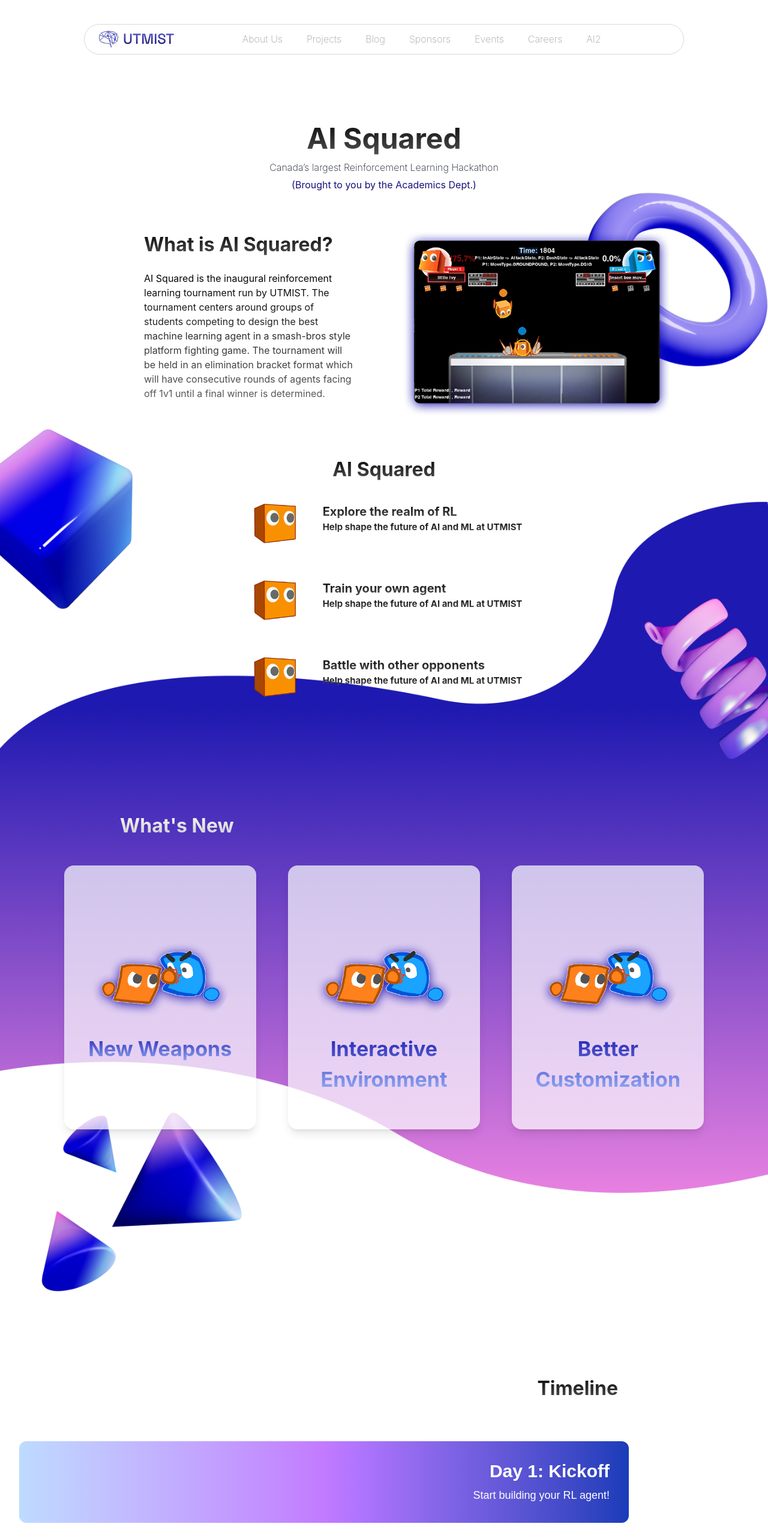
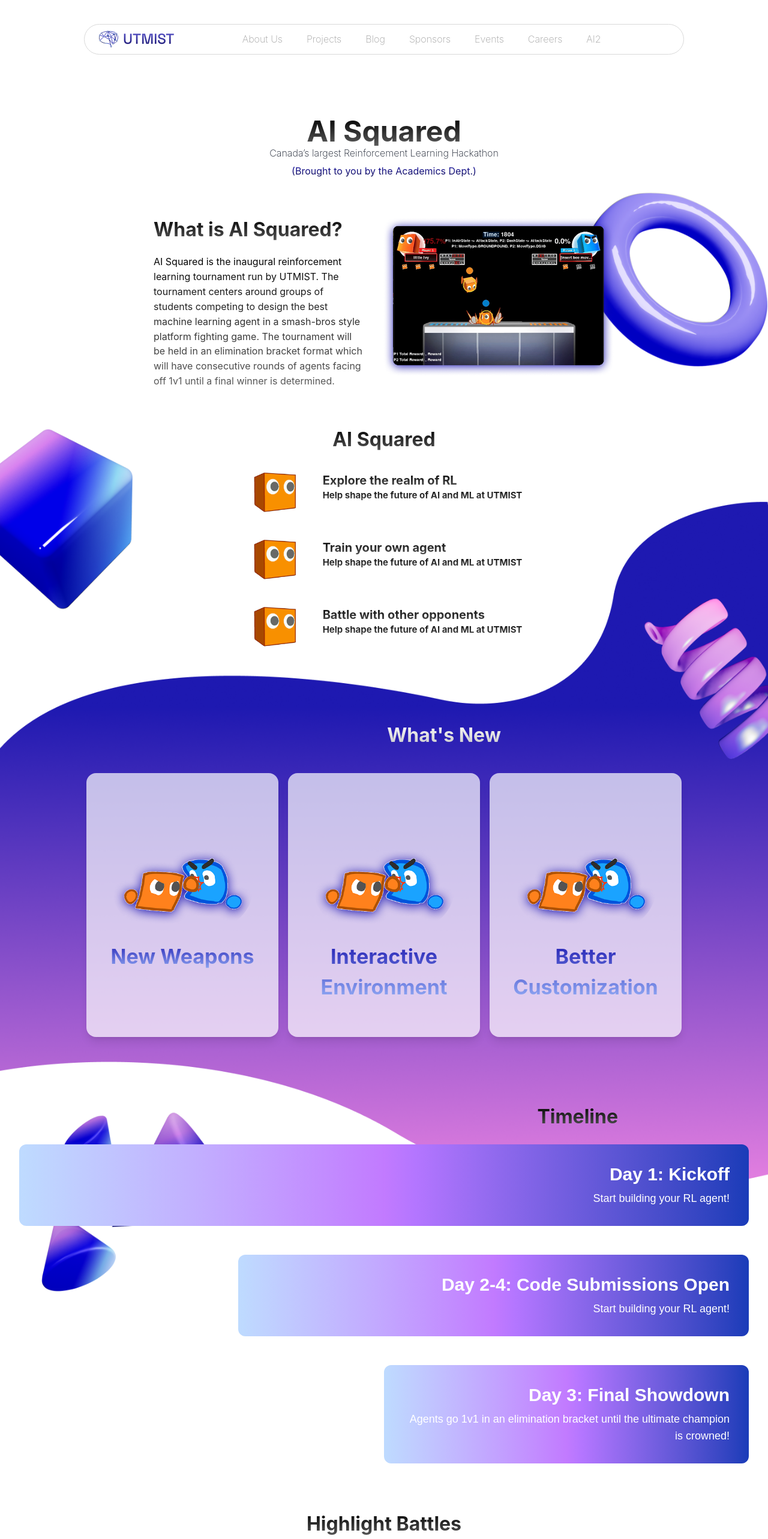
Before and after one commit to UTMIST/UTMIST, a Next.js app in the folder client/: page /ai2 in a window 1280 px wide. Shown: the top 2566 px of the page at 60% size. Built offline with nearby package versions, Linux system fonts and the light colour scheme.

Commit message:
Added adjustments for increased mobile responsiveness

```diff
--- a/client/src/app/ai2/page.tsx
+++ b/client/src/app/ai2/page.tsx
@@ -60,104 +60,112 @@ const specialThanks = [
   },
 ];
 
+// ...imports and data...
+
 export default function AI2Page() {
   const [searchTerm, setSearchTerm] = useState("");
 
   return (
     <main>
       <div className="bg">
-      <div className="hero-section">
-        <h2 className="hero-title">AI Squared</h2>
-        <p className="hero-subtitle">
+        {/* HERO */}
+        <div className="hero-section px-4 py-8 md:py-16">
+          <h2 className="hero-title text-3xl md:text-5xl">AI Squared</h2>
+          <p className="hero-subtitle text-base md:text-lg">
             Canada’s largest Reinforcement Learning Hackathon
           </p>
-        <p className="hero-subtitle-gradient">(Brought to you by the Academics Dept.)</p>
+          <p className="hero-subtitle-gradient text-base md:text-lg">
+            (Brought to you by the Academics Dept.)
+          </p>
         </div>
-      <section className="intro-section">
-        <div className="intro-section-left">
-          <h2 className="intro-section-title">What is AI Squared?</h2>
-          <p className="intro-section-description">
+
+        {/* INTRO */}
+        <section className="intro-section flex flex-col md:flex-row items-center md:items-start gap-8 max-w-4xl mx-auto px-4">
+          <div className="intro-section-left w-full md:w-1/2">
+            <h2 className="intro-section-title text-xl md:text-2xl text-center md:text-left mb-2">What is AI Squared?</h2>
+            <p className="intro-section-description text-base md:text-lg text-center md:text-left">
               AI Squared is the inaugural reinforcement learning tournament run by UTMIST. The tournament centers around groups of students competing to design the best machine learning agent in a smash-bros style platform fighting game.
               The tournament will be held in an elimination bracket format which will have consecutive rounds of agents facing off 1v1 until a final winner is determined.
             </p>
           </div>
-        <div className="intro-section-right">
+          <div className="intro-section-right w-full md:w-1/2 flex justify-center">
             <img
               src={ai2_demo.src}
-          alt={"AI2 Demo"}
-          // className="rounded-2xl"
-          className="w-120 ml-20"
+              alt="AI2 Demo"
+              className="w-full max-w-xs md:max-w-md rounded-2xl"
             />
           </div>
         </section>
-      <section className="how-it-works-section">
-        <h2 className="how-it-works-title">AI Squared</h2>
-      <div className="flex items-center mb-8">
-        <img src={cube.src} alt="Cube" className="w-24 h-24 mr-8" />
-        <div>
-          <h3 className="how-it-works-h1">Explore the realm of RL</h3>
-          <p className="how-it-works-p">Help shape the future of AI and ML at UTMIST</p>
+
+        {/* HOW IT WORKS */}
+        <section className="how-it-works-section px-4 py-8">
+          <h2 className="how-it-works-title text-xl md:text-2xl mb-6 text-center">AI Squared</h2>
+          <div className="space-y-8">
+            {[ // Example for 3 steps
+              { title: "Explore the realm of RL", desc: "Help shape the future of AI and ML at UTMIST" },
+              { title: "Train your own agent", desc: "Help shape the future of AI and ML at UTMIST" },
+              { title: "Battle with other opponents", desc: "Help shape the future of AI and ML at UTMIST" },
+            ].map((step, idx) => (
+              <div key={idx} className="flex flex-col md:flex-row items-center mb-4">
+                <img src={cube.src} alt="Cube" className="w-20 h-20 md:w-24 md:h-24 mb-2 md:mb-0 md:mr-8" />
+                <div className="text-center md:text-left">
+                  <h3 className="how-it-works-h1 text-lg md:text-xl">{step.title}</h3>
+                  <p className="how-it-works-p text-base">{step.desc}</p>
                 </div>
               </div>
-      <div className="flex items-center mb-8">
-        <img src={cube.src} alt="Cube" className="w-24 h-24 mr-8" />
-        <div>
-          <h3 className="how-it-works-h1">Train your own agent</h3>
-          <p className="how-it-works-p">Help shape the future of AI and ML at UTMIST</p>
-        </div>
-      </div>
-      <div className="flex items-center">
-        <img src={cube.src} alt="Cube" className="w-24 h-24 mr-8" />
-        <div>
-          <h3 className="how-it-works-h1">Battle with other opponents</h3>
-          <p className="how-it-works-p">Help shape the future of AI and ML at UTMIST</p>
-        </div>
+            ))}
           </div>
         </section>
-    <section className="mt-30">
-      <h2 className="whats-new-title">What's New</h2>
-      <div className="grid grid-cols-1 md:grid-cols-3 gap-40 p-8 bg-gradient-to-b min-h-screen max-w-5xl mx-auto justify-items-center">
+
+        {/* WHAT'S NEW */}
+        <section className="mt-10">
+          <h2 className="whats-new-title text-xl md:text-2xl text-center mb-6">What's New</h2>
+          <div className="grid grid-cols-1 md:grid-cols-3 gap-8 md:gap-12 p-4 md:p-8 bg-gradient-to-b min-h-[50vh] max-w-5xl mx-auto justify-items-center">
             <AI2Card title="New Weapons" description="Exciting new weapons to try!" image={faces.src} />
             <AI2Card title="Interactive Environment" description="Engage with dynamic environments!" image={faces.src} />
             <AI2Card title="Better Customization" description="Personalize your agent like never before!" image={faces.src} />
           </div>
         </section>
-    <section className="py-20">
-      <h2 className="timeline-section-title">Timeline</h2>
-      <div className="flex flex-col gap-12 items-end justify-end px-8 py-16 mr-50">
-        <div className="w-[100%] rounded-xl bg-gradient-to-r from-blue-200 via-purple-400 to-blue-800 p-8">
-          <div className="text-3xl font-bold text-white text-right mb-2">Day 1: Kickoff</div>
-          <div className="text-lg text-white text-right">Start building your RL agent!</div>
+
+        {/* TIMELINE */}
+        <section className="py-10 md:py-20">
+          <h2 className="timeline-section-title text-xl md:text-2xl text-center md:text-right mb-6">Timeline</h2>
+          <div className="flex flex-col gap-8 md:gap-12 items-end justify-end px-4 md:px-8">
+            <div className="w-full md:w-[100%] rounded-xl bg-gradient-to-r from-blue-200 via-purple-400 to-blue-800 p-4 md:p-8">
+              <div className="text-xl md:text-3xl font-bold text-white text-right mb-2">Day 1: Kickoff</div>
+              <div className="text-base md:text-lg text-white text-right">Start building your RL agent!</div>
             </div>
-        <div className="w-[70%] rounded-xl bg-gradient-to-r from-blue-200 via-purple-400 to-blue-800 p-8">
-          <div className="text-3xl font-bold text-white text-right mb-2">Day 2-4: Code Submissions Open</div>
-          <div className="text-lg text-white text-right">Start building your RL agent!</div>
+            <div className="w-full md:w-[70%] rounded-xl bg-gradient-to-r from-blue-200 via-purple-400 to-blue-800 p-4 md:p-8">
+              <div className="text-xl md:text-3xl font-bold text-white text-right mb-2">Day 2-4: Code Submissions Open</div>
+              <div className="text-base md:text-lg text-white text-right">Start building your RL agent!</div>
             </div>
-        <div className="w-[50%] rounded-xl bg-gradient-to-r from-blue-200 via-purple-400 to-blue-800 p-8">
-          <div className="text-3xl font-bold text-white text-right mb-2">Day 1: Kickoff</div>
-          <div className="text-lg text-white text-right">Start building your RL agent!</div>
+            <div className="w-full md:w-[50%] rounded-xl bg-gradient-to-r from-blue-200 via-purple-400 to-blue-800 p-4 md:p-8">
+              <div className="text-xl md:text-3xl font-bold text-white text-right mb-2">Day 3: Final Showdown</div>
+              <div className="text-base md:text-lg text-white text-right">Agents go 1v1 in an elimination bracket until the ultimate champion is crowned!</div>
             </div>
           </div>
         </section>
+
+        {/* HIGHLIGHT BATTLES */}
         <section>
-      <h2 className="highlight-battles-title">Highlight Battles</h2>
-      <div className="flex flex-col items-center justify-center px-8 mb-20">
+          <h2 className="highlight-battles-title text-xl md:text-2xl text-center mb-6">Highlight Battles</h2>
+          <div className="flex flex-col items-center justify-center px-4 md:px-8 mb-10 md:mb-20">
             <Slider>
               {slides.map((i, s) => (
-            <img src={i} key={s} />
+                <img src={i} key={s} className="w-full max-w-xs md:max-w-lg rounded-xl ml-[160px]" />
               ))}
             </Slider>
           </div>
         </section>
-    <section className="">
-      <div className="flex flex-col md:flex-row items-center justify-center gap-12 px-8 py-16">
-            <div className="flex-1 text-center md:text-left">
-                <h2 className="youtube-section-title">
-                    Check Out Our YouTube!
-                </h2>
+
+        {/* YOUTUBE */}
+        <section>
+          <div className="flex flex-col md:flex-row items-center justify-center gap-8 md:gap-12 px-4 md:px-8 py-8 md:py-16">
+            <div className="flex-1 text-center md:text-left mb-4 md:mb-0">
+              <h2 className="youtube-section-title text-xl md:text-2xl">Check Out Our YouTube!</h2>
             </div>
-            <div className="flex-1 max-w-[500px] w-full mr-50">
-                <div className="relative pb-[56.25%] h-0 overflow-hidden rounded-xl p-6 rounded-2xl shadow transition-shadow duration-300 hover:shadow-xl shadow-[#1E19B1]/50">
+            <div className="flex-1 max-w-full md:max-w-[500px] w-full mr-[140px]">
+              <div className="relative pb-[56.25%] h-0 overflow-hidden rounded-xl shadow transition-shadow duration-300 hover:shadow-xl shadow-[#1E19B1]/50">
                 <iframe
                   className="absolute top-0 left-0 w-full h-full rounded-xl"
                   src="https://www.youtube.com/embed/zOmkgw6jru4"
@@ -170,34 +178,24 @@ export default function AI2Page() {
             </div>
           </div>
         </section>
+
+        {/* SPECIAL THANKS */}
         <section>
-    <h2 className="special-section-title">Special Thanks</h2>
-    <div className="grid grid-cols-1 sm:grid-cols-2 md:grid-cols-3 lg:grid-cols-3 gap-12 max-w-5xl mx-auto mb-40">
+          <h2 className="special-section-title text-xl md:text-2xl text-center mb-6">Special Thanks</h2>
+          <div className="grid grid-cols-1 sm:grid-cols-2 md:grid-cols-3 gap-8 md:gap-12 max-w-5xl mx-auto mb-10 md:mb-40">
             {specialThanks.map((person, i) => (
               <div key={i} className="flex flex-col items-center">
                 <img
                   src={person.photo}
                   alt={person.name}
-            className="w-32 h-32 object-cover rounded-full mb-4 border-4 border-white shadow"
+                  className="w-24 h-24 sm:w-32 sm:h-32 object-cover rounded-full mb-4 border-4 border-white shadow"
                 />
-          <div className="special-section-header">{person.name}</div>
-          <div className="text-gray-600 text-center">{person.role}</div>
+                <div className="special-section-header text-base md:text-lg">{person.name}</div>
+                <div className="text-gray-600 text-center text-sm md:text-base">{person.role}</div>
               </div>
             ))}
           </div>
         </section>
-    {/* <section>
-      <h2 className="special-section-title">Special Thanks</h2>
-      <div className="grid grid-cols-1 sm:grid-cols-2 md:grid-cols-3 lg:grid-cols-3 gap-12 max-w-5xl mx-auto mb-40">
-        {[...Array(6)].map((_, i) => (
-          <div key={i} className="flex flex-col items-center">
-            <div className="w-32 h-32 bg-gray-300 rounded-full mb-4"></div>
-            <div className="special-section-header">Marcelo Ponce</div>
-            <div className="text-gray-600 text-center">Engineer @ UofT</div>
-          </div>
-        ))}
-      </div>
-    </section> */}
       </div>
     </main>
   );
--- a/client/src/styles/ai2.css
+++ b/client/src/styles/ai2.css
@@ -275,3 +275,28 @@
     background-clip: text;
     -webkit-text-fill-color: transparent;
 }
+
+@media (max-width: 768px) {
+  .special-section-title {
+    font-size: 1.25rem;
+    margin-bottom: 1.5rem;
+    margin-top: 1.5rem;
+    text-align: center;
+  }
+  .special-section-header {
+    font-size: 1rem;
+  }
+  .special-section-grid,
+  .grid {
+    grid-template-columns: 1fr !important;
+    gap: 1.5rem !important;
+    padding: 0 1rem;
+  }
+  .w-32, .h-32 {
+    width: 96px !important;
+    height: 96px !important;
+  }
+  .mb-40 {
+    margin-bottom: 2rem !important;
+  }
+}
```
Lines whose indentation alone changed are shown as unchanged.
